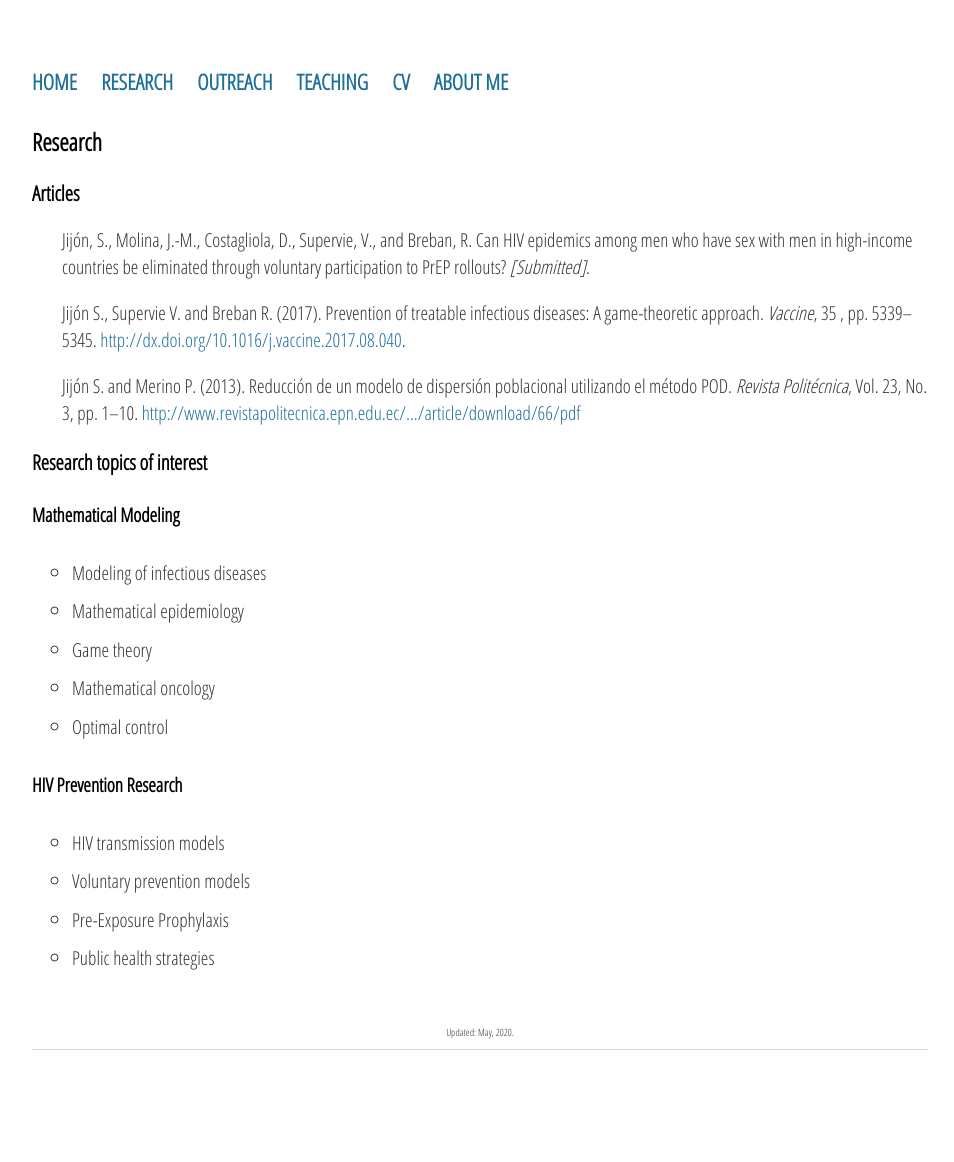
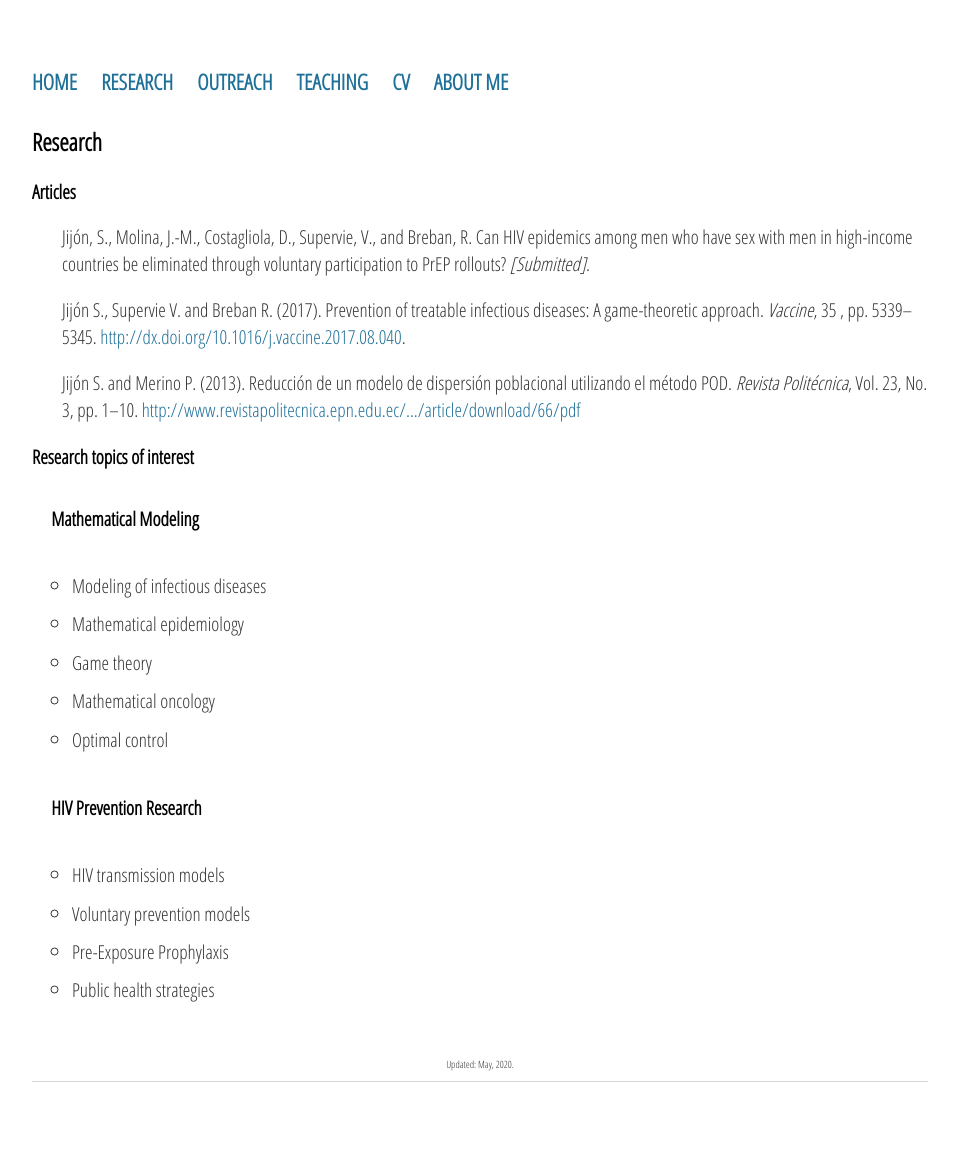
Before and after one commit to sjijon/sjijon.github.io, a Jekyll site: the page built from research.html, in a window 1280 px wide. Shown: the whole page, without its empty margins (160-1114 px from the left). Built offline with Jekyll 4.4.1, drawn with Linux system fonts in a browser that asks for light colours; nearby versions of some CDN libraries; before the commit the page ends 1130 px from its top, so only the background shows below that.

Commit message:
Update main.css

```diff
--- a/css/main.css
+++ b/css/main.css
@@ -33,11 +33,12 @@ h2 {
     font-family: 'Open Sans Condensed', 'Sans-Serif';
 }
 h3 {
-    font-size: 1.3em;
+    font-size: 1.2em;
     font-family: 'Open Sans Condensed', 'Sans-Serif';
 }
 h4 {
     font-size: 1.2em;
+    padding:0.5em 1em;
     font-family: 'Open Sans Condensed', 'Sans-Serif';
 }
 p {
```
